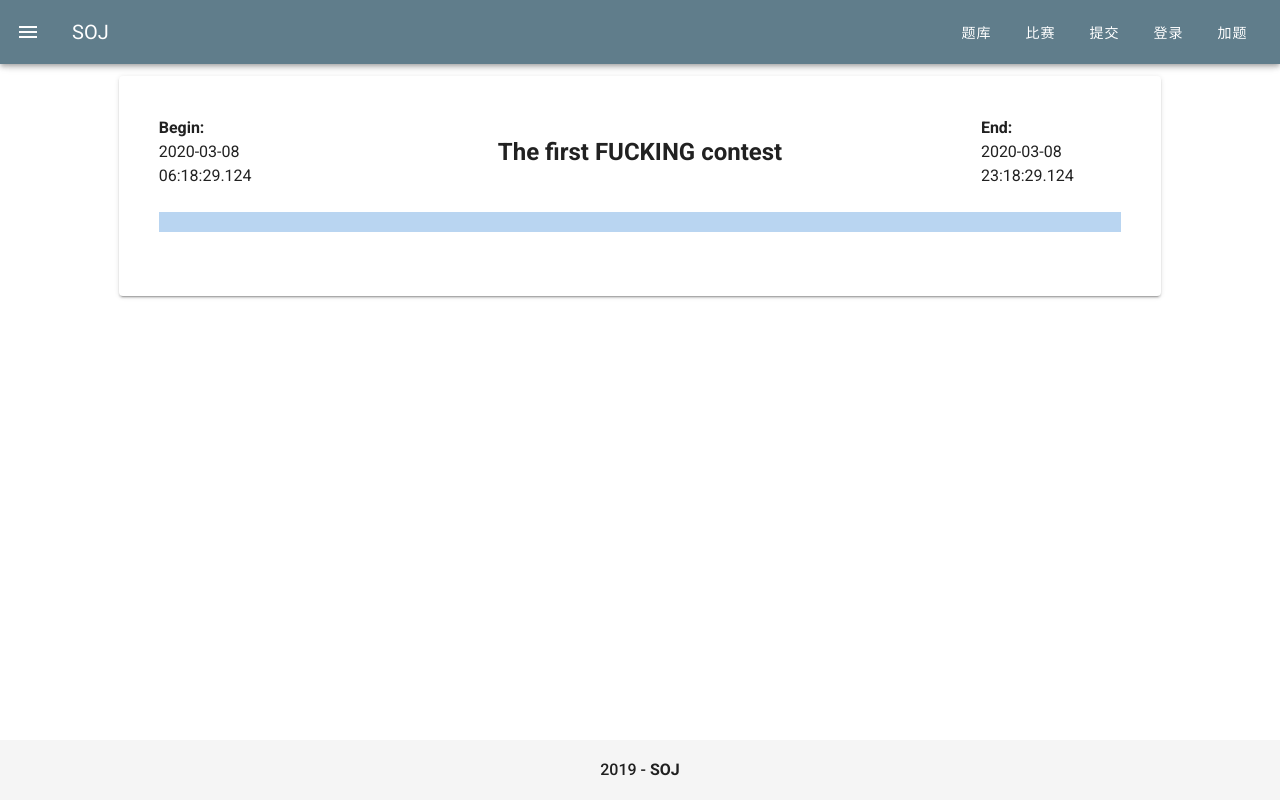
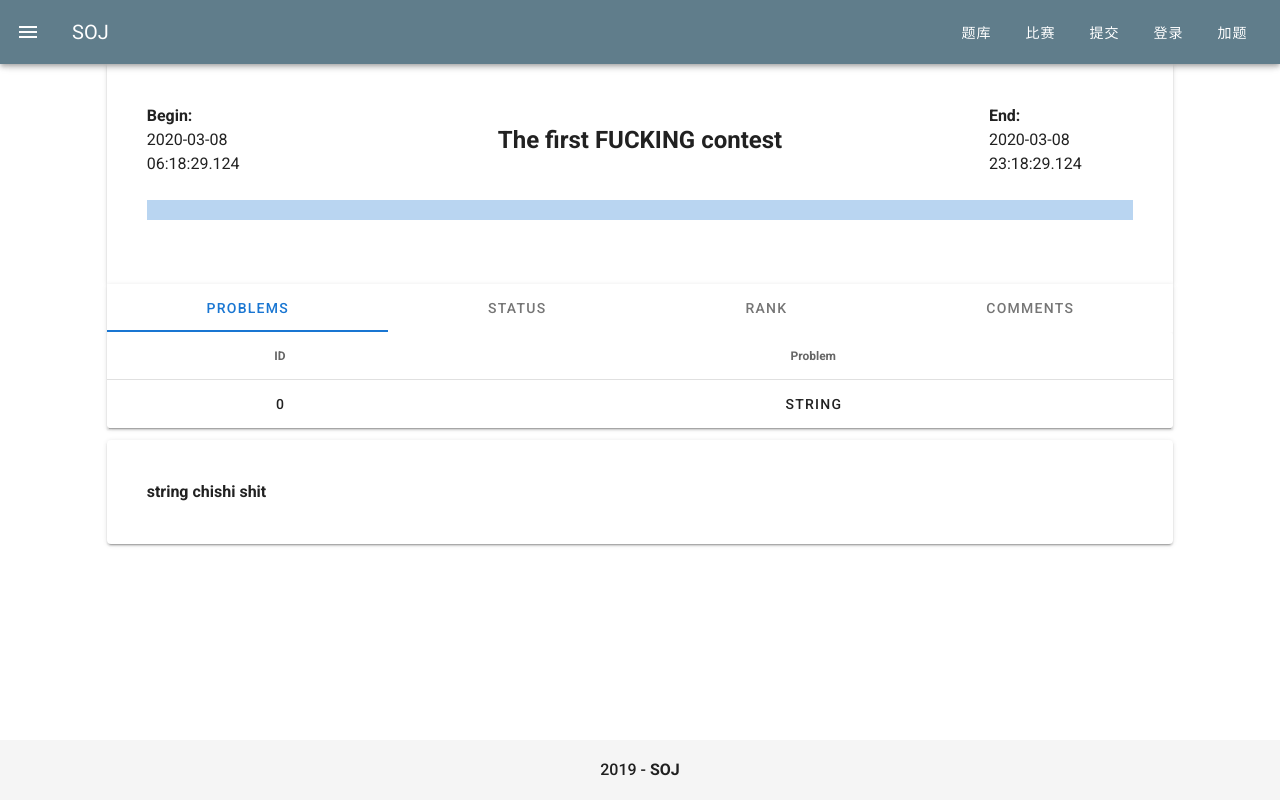
Before and after one commit to soj-allstars/soj_front-end, a Vue app: page /#/contest/1 in a window 1280 px wide. Built offline with nearby package versions, Linux system fonts and the light colour scheme; no server answers.

Commit message:
'比赛页面框架基本完成'

```diff
--- a/src/components/contest.vue
+++ b/src/components/contest.vue
@@ -7,13 +7,17 @@
             align='center'
             justify='center'
         >
-            <v-col cols="10">
+            <v-col cols="10"
+            >
                 <v-row
                     align="center"
                     justify="center"
                 >
-                    <v-col>
-                        <v-card class="pa-10">
+                    <v-col class="ma-0 pa-0"
+                    >
+                        <v-card class="pa-10"
+                                tile
+                        >
                             <v-row justify="space-between">
                                 <v-col cols="2">
                                     <span class="font-weight-bold">Begin:<br/></span>
@@ -56,6 +60,73 @@
                         </v-card>
                     </v-col>
                 </v-row>
+
+                <v-row align="center"
+                       justify="center"
+                >
+                    <v-col class="ma-0 pa-0"
+                    >
+                        <v-card tile>
+                            <v-tabs grow v-model="tabs">
+                                <v-tab v-for="title in tabs_title" :key="title.id">
+                                    {{title}}
+                                </v-tab>
+                            </v-tabs>
+
+                            <v-tabs-items v-model="tabs">
+                                <v-tab-item v-for="title in tabs_title" :key="title.id">
+                                    <v-card>
+                                        <v-simple-table>
+                                            <template v-slot:default>
+                                                <thead>
+                                                <tr>
+                                                    <th class="text-sm-center">ID</th>
+                                                    <th class="text-sm-center">Problem</th>
+                                                </tr>
+                                                </thead>
+                                                <tbody>
+                                                <tr v-for="p in problems" :key="p.name">
+                                                    <td class="pa-0">
+                                                        <v-btn link
+                                                               text
+                                                               block
+                                                               :to="{ name: 'problem', params: { pid: p.id } }"
+                                                        >
+                                                            {{ p.id }}
+                                                        </v-btn>
+                                                    </td>
+                                                    <td class="pa-0">
+                                                        <v-btn link
+                                                               text
+                                                               block
+                                                               :to="{ name: 'problem', params: { pid: p.id } }"
+                                                        >
+                                                            {{ p.title }}
+                                                        </v-btn>
+                                                    </td>
+                                                </tr>
+                                                </tbody>
+                                            </template>
+                                        </v-simple-table>
+                                    </v-card>
+                                </v-tab-item>
+                            </v-tabs-items>
+
+                        </v-card>
+                    </v-col>
+                </v-row>
+
+                <v-row align="center"
+                       justify="center"
+                       v-if="description"
+                >
+                    <v-col class="mx-0 px-0"
+                    >
+                        <v-card class="pa-10">
+                            <h4>{{description}} chishi shit</h4>
+                        </v-card>
+                    </v-col>
+                </v-row>
             </v-col>
         </v-row>
     </v-container>
@@ -89,14 +160,23 @@
 
                 // 用于调节字体颜色的class
                 text_class: {
-                    running: "red--text text--darken-3",
+                    running: "red--text text--darken-1",
                     scheduled: "light-blue--text text--darken-4",
                     ended: "grey--text text--darken-1",
                 },
 
-
                 // 用于停止时间刷新的值
                 interval_value: null,
+
+
+
+                /* 选项卡(Tab)相关 */
+
+                // tab的v-model
+                tabs: null,
+
+                // tab的标题
+                tabs_title: ["Problems", "Status", "Rank", "Comments"],
             }
         },
 
--- a/src/components/contestSet.vue
+++ b/src/components/contestSet.vue
@@ -36,14 +36,20 @@
                             </v-col>
                             <v-col cols='2' class="pa-0 ma-0 row_height rela_pos "
                             >
+                                <v-tooltip top>
+                                    <template v-slot:activator="{ on }">
                                         <v-card outlined tile class="row_height align-center justify-center d-flex"
                                                 :class="text_class[contests_status[index]]"
-                                        :title="contests_status[index]"
+                                                v-on="on"
                                                 @mouseenter.stop="mouse_in($event, index)"
                                                 @mouseleave.stop="mouse_out($event, index)"
                                         >
                                             {{cal_now_time_length(new Date(), ctst.start_time)}}
                                         </v-card>
+                                    </template>
+                                    <span>{{contests_status[index]}}</span>
+                                </v-tooltip>
+
                             </v-col>
                             <v-col class="pa-0 ma-0 row_height">
                                 <v-btn text block outlined tile height="50px" class="text-none"
@@ -90,7 +96,7 @@
 
                 // 每个状态的字体颜色
                 text_class: {
-                    running: "red--text text--darken-3",
+                    running: "red--text text--darken-1",
                     scheduled: "light-blue--text text--darken-4",
                     ended: "grey--text text--darken-1",
                 },
```
Lines whose indentation alone changed are shown as unchanged.
